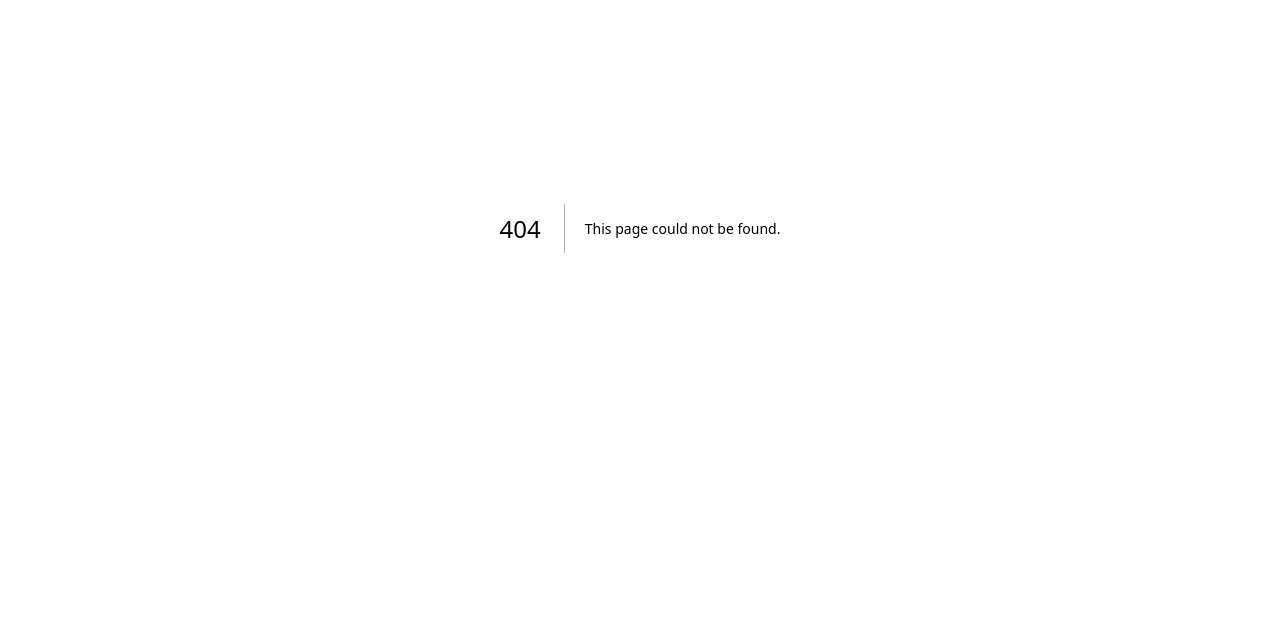
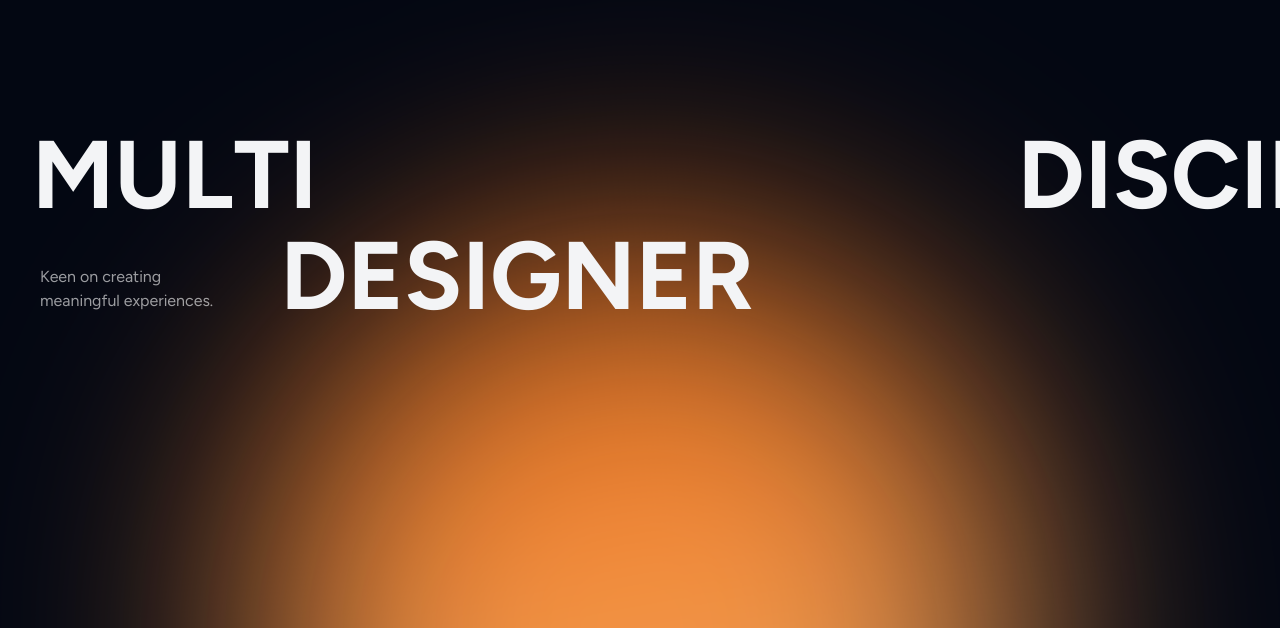
Before and after one commit to gharsh11032000/animated-components-next-tailwind-framer-motion, a Next.js app: page /ui/text-animation-16 in a window 1280 px wide. Before the commit this address had no page. Shown: the part 172-800 px from the top of the page. Built offline with nearby package versions, Linux system fonts and the light colour scheme.

Commit message:
Adding Text Animation 16 and Updating Text Animation 15

```diff
--- a/app/ui/page.tsx
+++ b/app/ui/page.tsx
@@ -57,4 +57,28 @@ const components = [
     name: "Text Animation 9",
     href: "/text-animation-9",
   },
+  {
+    name: "Text Animation 10",
+    href: "/text-animation-10",
+  },
+  {
+    name: "Text Animation 11",
+    href: "/text-animation-11",
+  },
+  {
+    name: "Text Animation 12",
+    href: "/text-animation-12",
+  },
+  {
+    name: "Text Animation 13",
+    href: "/text-animation-13",
+  },
+  {
+    name: "Text Animation 14",
+    href: "/text-animation-14",
+  },
+  {
+    name: "Text Animation 15",
+    href: "/text-animation-15",
+  },
 ];
--- a/app/ui/text-animation-15/page.tsx
+++ b/app/ui/text-animation-15/page.tsx
@@ -37,12 +37,12 @@ export default function Section() {
           className="absolute w-96 h-96 bg-gradient-to-r from-gray-400 to-gray-300 rounded-full blur-3xl opacity-100"
         ></motion.div>
 
-        <div className="font-bold w-full text-5xl md:text-6xl lg:text-8xl text-gray-100">
+        <div className="font-bold w-full text-7xl lg:text-9xl  text-gray-100">
           <AnimatedWord word={"Gravity"} className="w-full" />
         </div>
 
-        <div className="m-4 text-xl text-gray-300 text-center">
-          <p>The process of lighting up a space.</p>
+        <div className="m-4 text-xl text-gray-300 max-w-2xl text-center">
+          <p>Keeps us grounded, keeps us together</p>
         </div>
       </motion.section>
     </div>
@@ -56,7 +56,13 @@ interface AnimatedWordProps {
 }
 
 function AnimatedWord({ word, className }: AnimatedWordProps) {
-  const colors = ["text-red-500", "text-green-500", "text-blue-500", "text-pink-500", "text-white"];
+  const colors = [
+    "text-red-500",
+    "text-green-500",
+    "text-blue-500",
+    "text-pink-500",
+    "text-white",
+  ];
 
   return (
     <div
@@ -69,8 +75,7 @@ function AnimatedWord({ word, className }: AnimatedWordProps) {
         {word}
       </span>
 
-      {
-        new Array(5).fill(word).map((_, parentIndex) => {
+      {new Array(5).fill(word).map((_, parentIndex) => {
         return (
           <motion.div
             style={{
@@ -79,7 +84,6 @@ function AnimatedWord({ word, className }: AnimatedWordProps) {
             className="absolute left-1/2 -translate-x-1/2 top-1/2 -translate-y-1/2 flex"
             key={parentIndex}
           >
-
             {word.split("").map((letter, index) => {
               const delay = index * 0.075 + parentIndex * 0.075;
               return (
@@ -109,8 +113,7 @@ function AnimatedWord({ word, className }: AnimatedWordProps) {
             })}
           </motion.div>
         );
-        })
-      }
+      })}
     </div>
   );
 }
--- /dev/null
+++ b/app/ui/text-animation-16/page.tsx
@@ -0,0 +1,178 @@
+"use client";
+
+import React from "react";
+import { easeIn, motion, useAnimation } from "framer-motion";
+
+export default function Section() {
+  return (
+    <div className="relative overflow-x-hidden dark:bg-gray-950">
+      <motion.section
+        initial={{
+          opacity: 0,
+        }}
+        animate={{
+          opacity: 1,
+        }}
+        transition={{
+          duration: 1.5,
+        }}
+        className="min-h-screen flex flex-col justify-center relative overflow-hidden"
+      >
+        <motion.div
+          animate={{
+            opacity: [0.8, 1],
+            rotate: [0, 360, 0],
+          }}
+          transition={{
+            duration: 8,
+            ease: "easeInOut",
+            repeat: Infinity,
+            repeatType: "mirror",
+          }}
+          style={{
+            left: "calc(50% - 12rem)",
+            bottom: "-12rem",
+            scale: 2,
+          }}
+          className="absolute w-96 h-96 bg-gradient-to-r from-orange-300 to-orange-500 rounded-full blur-3xl opacity-100"
+        ></motion.div>
+
+        <div className="relative container mx-auto px-4 sm:px-6 lg:px-8">
+          <AnimatedWords words={["Multi", "Disciplinary", "Designer"]} />
+        </div>
+      </motion.section>
+    </div>
+  );
+}
+
+interface AnimatedWordProps {
+  words: string[];
+  className?: string;
+}
+
+function AnimatedWords({ words, className }: AnimatedWordProps) {
+  return (
+    <div className={`leading-tight relative ${className}`}>
+      {words.map((w, i) => (
+        <AnimatedWord
+          key={i}
+          index={i}
+          word={w}
+          className="font-bold uppercase text-3xl sm:text-4xl md:text-5xl lg:text-6xl xl:text-8xl text-gray-100"
+        />
+      ))}
+
+      <motion.div
+        animate={{
+          opacity: 1,
+        }}
+        initial={{
+          opacity: 0,
+        }}
+        transition={{
+          duration: 1,
+          delay: 2,
+        }}
+        className="xl:absolute text-xs xl:text-base left-2 bottom-4 w-48 text-white/60"
+      >
+        <p> Keen on creating meaningful experiences.</p>
+      </motion.div>
+    </div>
+  );
+}
+
+function AnimatedWord({
+  word,
+  className,
+  index,
+}: {
+  word: string;
+  className?: string;
+  index: number;
+}) {
+  const yControls = useAnimation();
+  const xControls = useAnimation();
+
+  React.useEffect(() => {
+    async function animateText() {
+      await yControls.start({
+        y: 0,
+        opacity: 1,
+        transition: {
+          duration: 1,
+          delay: index * 0.05,
+          ease: [0.6, 0.05, 0.01, 0.9],
+        },
+      });
+
+      if (index === 1) {
+        await xControls.start({
+          x: "100%",
+          transition: {
+            duration: 1,
+            delay: 0.75,
+            ease: [0.6, 0.05, 0.01, 0.9],
+          },
+        });
+      }
+
+      if (index === 2) {
+        await xControls.start({
+          x: "50%",
+          transition: {
+            duration: 1,
+            delay: 0.75,
+            ease: [0.6, 0.05, 0.01, 0.9],
+          },
+        });
+      }
+    }
+
+    animateText();
+  }, [yControls, xControls, index]);
+
+  const letterVariants = {
+    hidden: { y: "100%", opacity: 0 },
+    visible: (i: number) => ({
+      y: 0,
+      opacity: 1,
+      transition: {
+        delay: i * 0.05,
+        duration: 0.75,
+        ease: [0.6, 0.05, 0.01, 0.9],
+      },
+    }),
+  };
+
+  return (
+    <>
+      <motion.div
+        animate={xControls}
+        initial={{ x: 0 }}
+        className={`overflow-hidden inline-block ${className}`}
+      >
+        <motion.div
+          animate={yControls}
+          initial={{ y: "100%", opacity: 0 }}
+          className=""
+        >
+          {word.split("").map((letter, i) => (
+            <motion.span
+              key={i}
+              custom={i}
+              initial="hidden"
+              animate="visible"
+              variants={letterVariants}
+              className="text-gray-100 inline-block"
+            >
+              {letter}
+            </motion.span>
+          ))}
+          &nbsp;
+        </motion.div>
+      </motion.div>
+      {index === 0 && <br className="sm:hidden" />}
+      {index === 1 && <br />}
+    </>
+  );
+}
```
Lines whose indentation alone changed are shown as unchanged.
